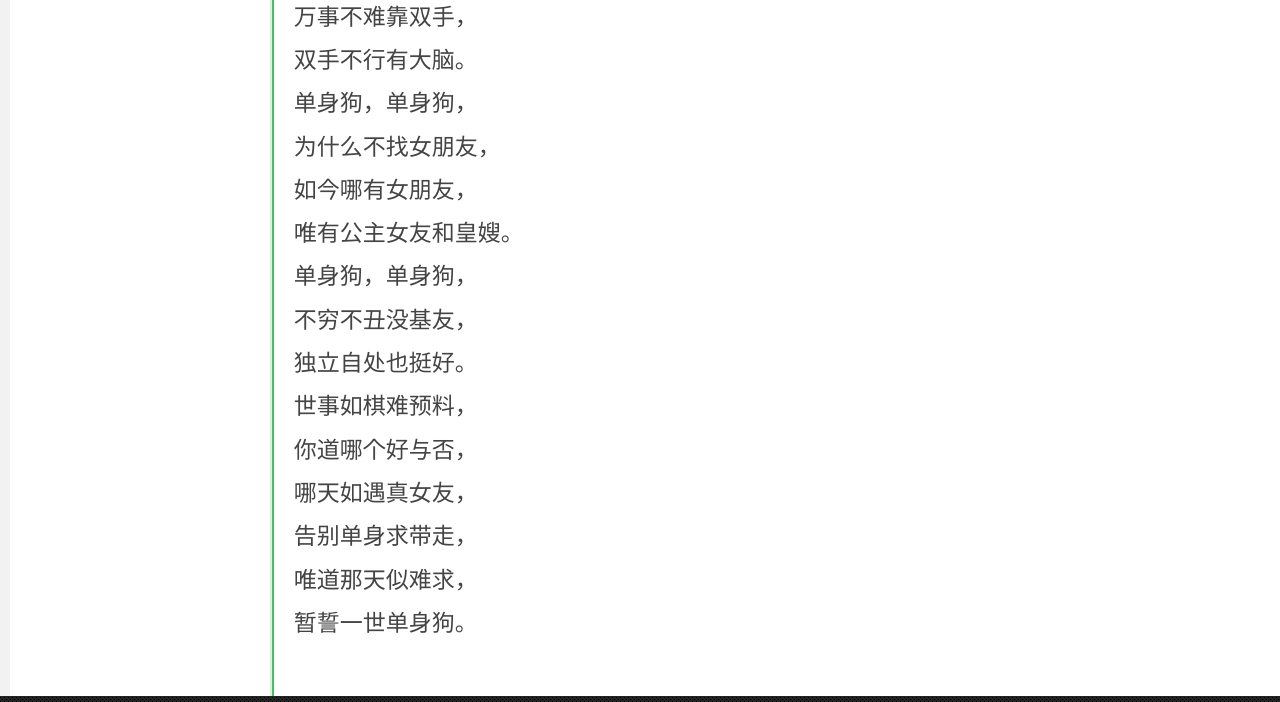
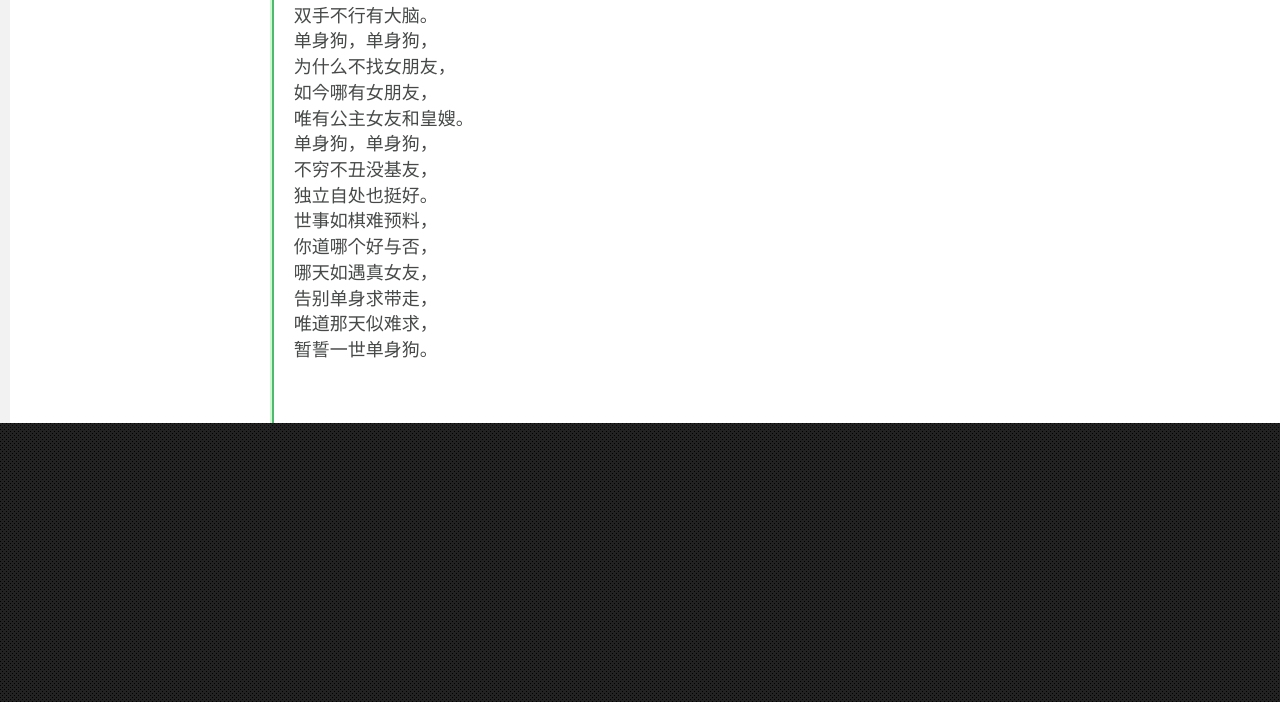
Before and after one commit to LennyYi/Ehappy.github.io, a Jekyll site: the page built from _posts/2016-11-19-Thinking-1.md, in a window 1280 px wide. Shown: the part 695-1397 px from the top of the page. Built offline with Jekyll 4.4.1, drawn with Linux system fonts in a browser that asks for light colours.

Commit message:
修改01

```diff
--- a/_posts/2016-11-19-Thinking-1.md
+++ b/_posts/2016-11-19-Thinking-1.md
@@ -7,19 +7,19 @@ categories: thinking
 ![冥想的人](http://ogu9js0qs.bkt.clouddn.com/u=3285048404,1634744607&fm=21&gp=0.jpg)<br/>
 
 
-### 单身狗，单身狗，<br/>
-### 万事不难靠双手，<br/>
-### 双手不行有大脑。<br/>
-### 单身狗，单身狗，<br/>
-### 为什么不找女朋友，<br/>
-### 如今哪有女朋友，<br/>
-### 唯有公主女友和皇嫂。<br/>
-### 单身狗，单身狗，<br/>
-### 不穷不丑没基友，<br/>
-### 独立自处也挺好。<br/>
-### 世事如棋难预料，<br/>
-### 你道哪个好与否，<br/>
-### 哪天如遇真女友，<br/>
-### 告别单身求带走，<br/>
-### 唯道那天似难求，<br/>
-### 暂誓一世单身狗。
+ 单身狗，单身狗，<br/>
+ 万事不难靠双手，<br/>
+ 双手不行有大脑。<br/>
+ 单身狗，单身狗，<br/>
+ 为什么不找女朋友，<br/>
+ 如今哪有女朋友，<br/>
+ 唯有公主女友和皇嫂。<br/>
+ 单身狗，单身狗，<br/>
+ 不穷不丑没基友，<br/>
+ 独立自处也挺好。<br/>
+ 世事如棋难预料，<br/>
+ 你道哪个好与否，<br/>
+ 哪天如遇真女友，<br/>
+ 告别单身求带走，<br/>
+ 唯道那天似难求，<br/>
+ 暂誓一世单身狗。
```
